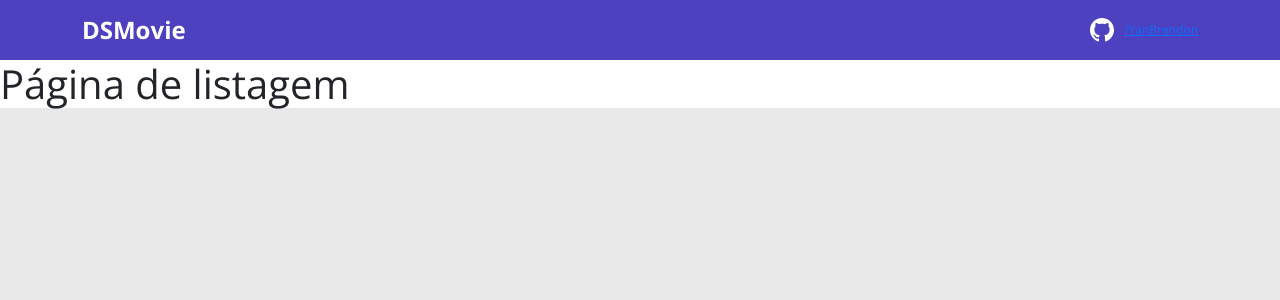
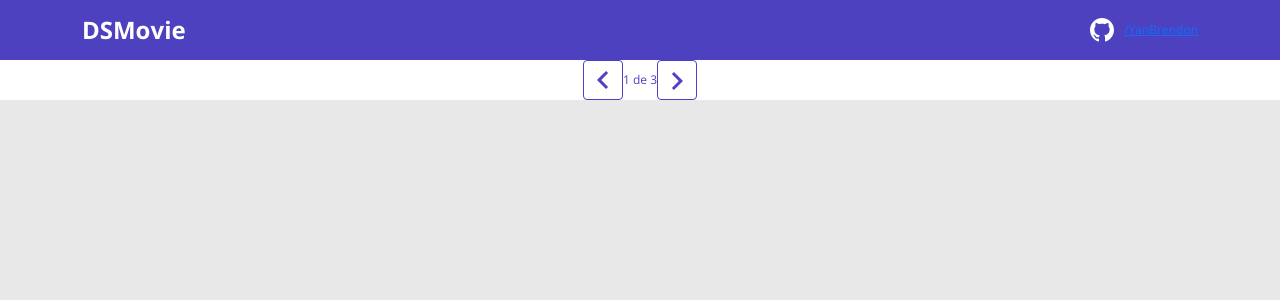
Before and after one commit to YanBrendon/dsmovie, a React (Create React App) app in the folder frontend/: page / in a window 1280 px wide. Shown: the top 300 px of the page. Built offline with nearby package versions, Linux system fonts and the light colour scheme.

Commit message:
Pagination layout

```diff
--- a/frontend/src/components/Navbar/index.tsx
+++ b/frontend/src/components/Navbar/index.tsx
@@ -1,6 +1,6 @@
 import { ReactComponent as GitHubIcon } from 'assets/img/github.svg';
 
-import './style.css';
+import './styles.css';
 function Navbar() {
     return (
         <header>
--- /dev/null
+++ b/frontend/src/components/Pagination/index.tsx
@@ -0,0 +1,23 @@
+
+import { ReactComponent as Arrow } from 'assets/img/arrow.svg'
+import './styles.css';
+function Pagination() {
+    return (
+        <div className="dsmovie-pagination-container">
+            <div className="dsmovie-pagination-box">
+                <button className="dsmovie-pagination-button" disabled={true}>
+                    <Arrow />
+                </button>
+                <p>{`${1} de ${3}`}</p>
+                <button className="dsmovie-pagination-button " disabled={false}>
+                    <Arrow className="dsmovie-flip-horizontal" />
+                </button>
+            </div>
+        </div>
+    );
+}
+
+
+
+
+export default Pagination;
--- /dev/null
+++ b/frontend/src/components/Pagination/styles.css
@@ -0,0 +1,44 @@
+.dsmovie-pagination-container {
+    padding: 15 px;
+    display: flex;
+    justify-content: center;
+    align-items: center;
+}
+
+.dsmovie-pagination-box {
+    width: 180;
+    display: flex;
+    justify-content: space-between;
+    align-items: center;
+}
+
+.dsmovie-pagination-box form {
+    width: 100%;
+    display: flex;
+}
+
+.dsmovie-pagination-button {
+    width: 40px;
+    height: 40px;
+    border-radius: 4px;
+    background-color: #fff;
+    display: flex;
+    justify-content: center;
+    align-items: center;
+    border: 1px solid var(--color-primary);
+    cursor: pointer;
+}
+
+.dsmovie-pagination-box svg {
+    filter: brightness(0) saturate(100%) invert(26%) sepia(19%) saturate(7395%) hue-rotate(234deg) brightness(89%) contrast(92%);
+}
+
+.dsmovie-pagination-container p {
+    margin: 0;
+    font-size: 12px;
+    color: var(--color-primary);
+}
+
+.dsmovie-flip-horizontal {
+    transform: rotate(180deg);
+}
--- a/frontend/src/pages/Listing/index.tsx
+++ b/frontend/src/pages/Listing/index.tsx
@@ -1,6 +1,8 @@
+import Pagination from "components/Pagination";
+
 function Listing() {
-    return(
-<h1>Página de listagem</h1>
+    return (
+        <Pagination />
     );
 }
 export default Listing
```
Also changed, not shown: frontend/src/assets/img/arrow.svg (added), frontend/src/components/Navbar/styles.css (renamed from frontend/src/components/Navbar/style.css).
